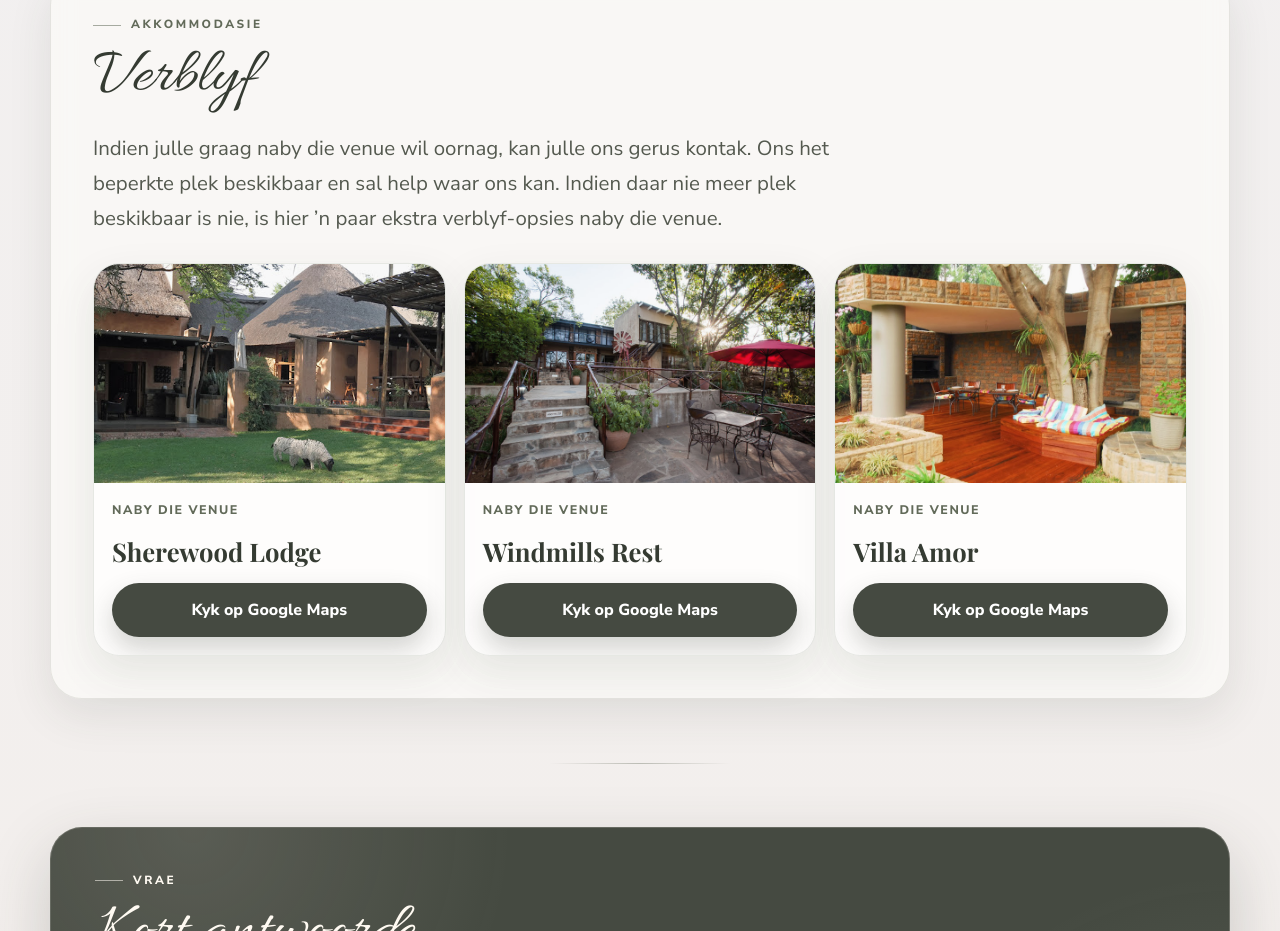
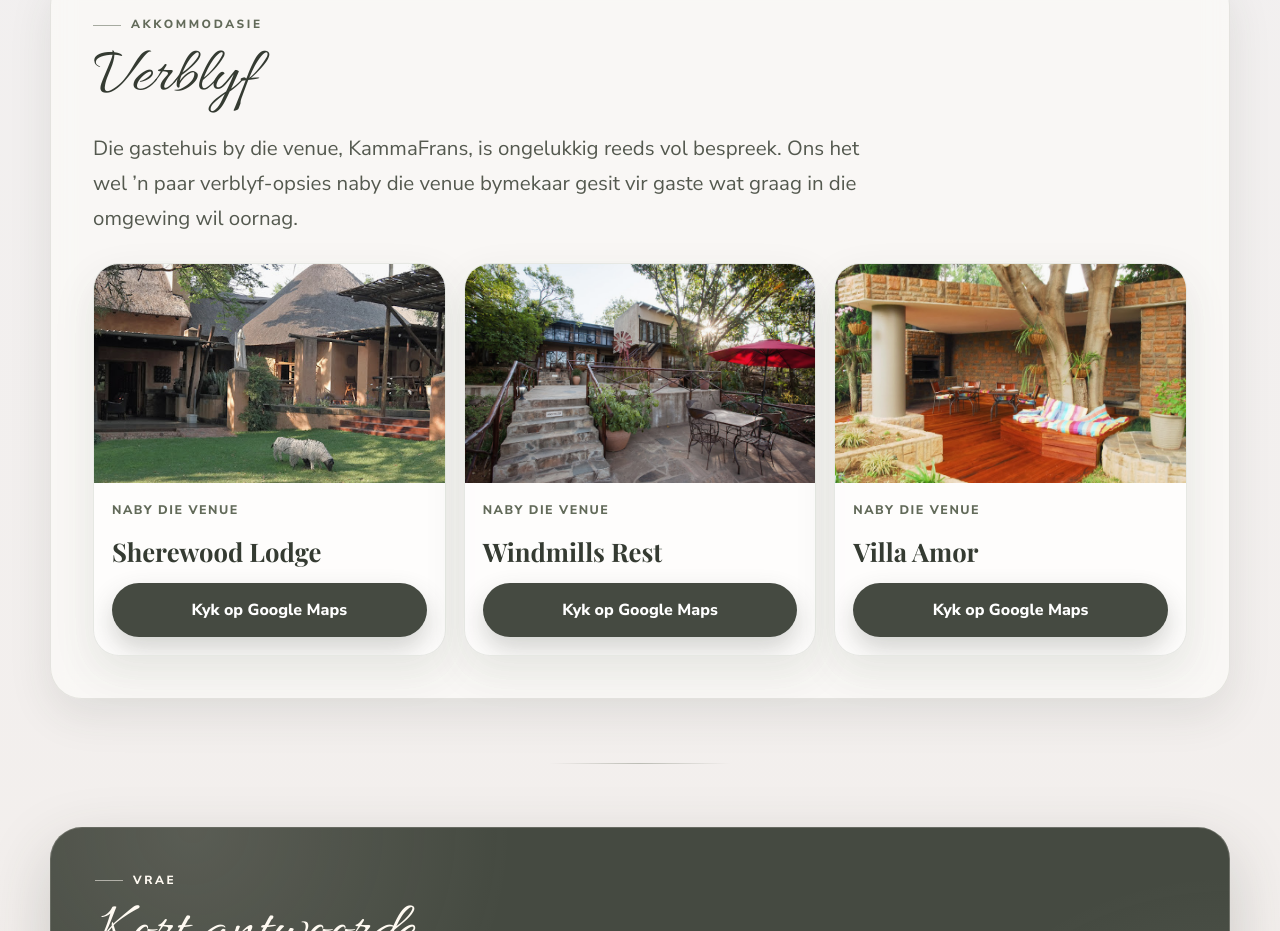
Before and after one commit to Kobusodl/wedding-site, a website: page public/index.html in a window 1280 px wide. Shown: the part 5380-6311 px from the top of the page. Drawn offline with nearby package versions, Linux system fonts and the light colour scheme.

Commit message:
Update accommodation wording

```diff
--- a/public/index.html
+++ b/public/index.html
@@ -227,7 +227,7 @@
         <div class="card fade-in accommodation-card">
           <p class="eyebrow">Akkommodasie</p>
           <h2 class="section-title">Verblyf</h2>
-          <p class="lead">Indien julle graag naby die venue wil oornag, kan julle ons gerus kontak. Ons het beperkte plek beskikbaar en sal help waar ons kan. Indien daar nie meer plek beskikbaar is nie, is hier ’n paar ekstra verblyf-opsies naby die venue.</p>
+          <p class="lead">Die gastehuis by die venue, KammaFrans, is ongelukkig reeds vol bespreek. Ons het wel ’n paar verblyf-opsies naby die venue bymekaar gesit vir gaste wat graag in die omgewing wil oornag.</p>
 
           <div class="accommodation-grid">
             <article class="stay-card">
```
